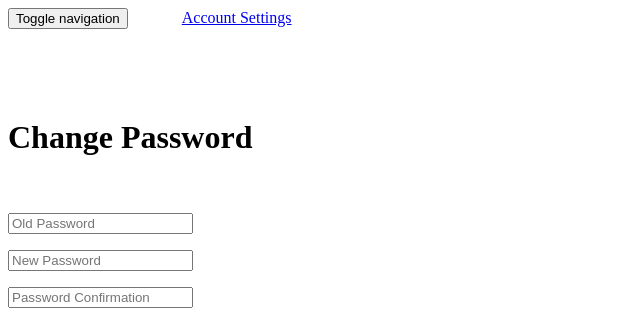
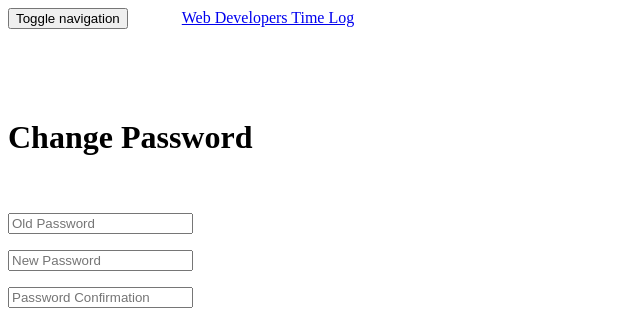
Before and after one commit to verediongzon/Django-TimeLog, a Django app: page /change/ in a window 1280 px wide. Shown: the top 312 px of the page, without its empty margins (0-640 px from the left). Run offline with Django 3.2, Linux system fonts and the light colour scheme.

Commit message:
minor template adjustments

```diff
--- a/logme/templates/logme/change_password.html
+++ b/logme/templates/logme/change_password.html
@@ -5,7 +5,7 @@
 			<meta charset="utf-8">
 			<meta http-equiv="X-UA-Compatible" content="IE=edge">
 			<meta name="viewport" content="width=device-width, initial-scale=1">
-			<title>Change</title>
+			<title>Change Password</title>
 			<link href="{{ STATIC_URL }}/logme/css/bootstrap.min.css" rel="stylesheet">
 			<link href="{{STATIC_URL}}/logme/css/style.css" rel="stylesheet">
 		</head>
@@ -20,7 +20,7 @@
 							<span class="icon-bar"></span>
 							<span class="icon-bar"></span>
 						</button>
-						<a class="navbar-brand" style="margin-left:50px" href="{% url 'logat:home' %}">Account Settings</a>
+						<a class="navbar-brand" style="margin-left:50px" href="{% url 'logat:home' %}">Web Developers Time Log</a>
 					</div>
 				</div>
 			</nav>
--- a/logme/templates/logme/homes.html
+++ b/logme/templates/logme/homes.html
@@ -8,6 +8,7 @@
 		<meta name="viewport" content="width=device-width, initial-scale=1, maximum-scale=1, user-scalable=no">
 		<link href="{{ STATIC_URL }}/logme/css/bootstrap.min.css" rel="stylesheet">
 		<link href="{{STATIC_URL}}/logme/css/homes.css" rel="stylesheet">
+		<title>Admin</title>
 	</head>
 	<body>
 		<form action="{% url 'logat:admin' %}" method = "POST">
```
